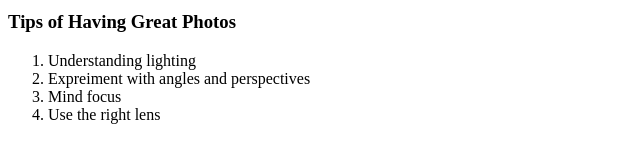
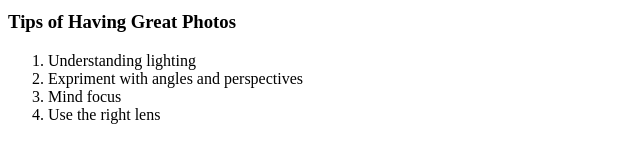
Before and after one commit to MsSamba/Photo_Gallery_Project, a plain HTML site: page nature.html in a window 1280 px wide. Shown: the part 562-724 px from the top of the page, 0-640 px from the left. Drawn offline with Linux system fonts and the light colour scheme.

Commit message:
Updated Image

```diff
--- a/nature.html
+++ b/nature.html
@@ -26,7 +26,7 @@
         <h3>Tips of Having Great Photos</h3>
         <ol type="1">
             <li>Understanding lighting</li>
-            <li>Expreiment with angles and perspectives</li>
+            <li>Expriment with angles and perspectives</li>
             <li>Mind focus</li>
             <li>Use the right lens</li>
         </ol>
```
